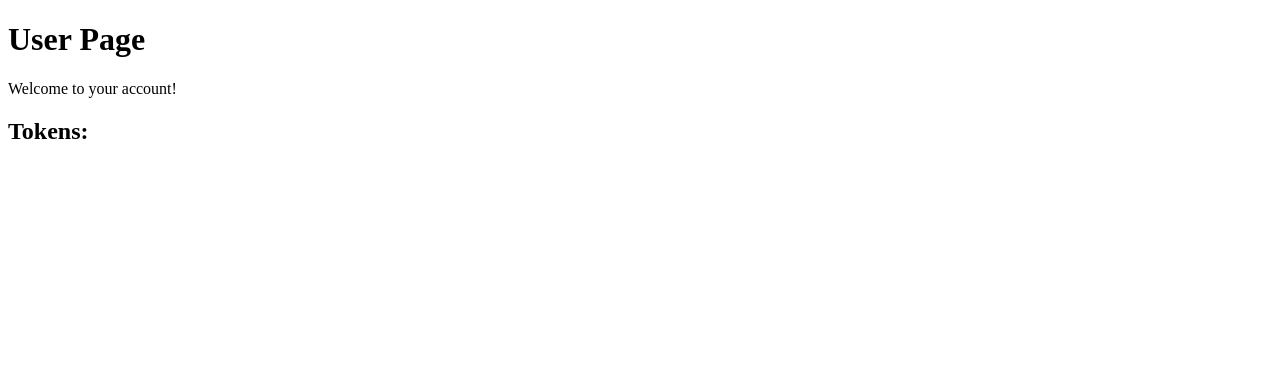
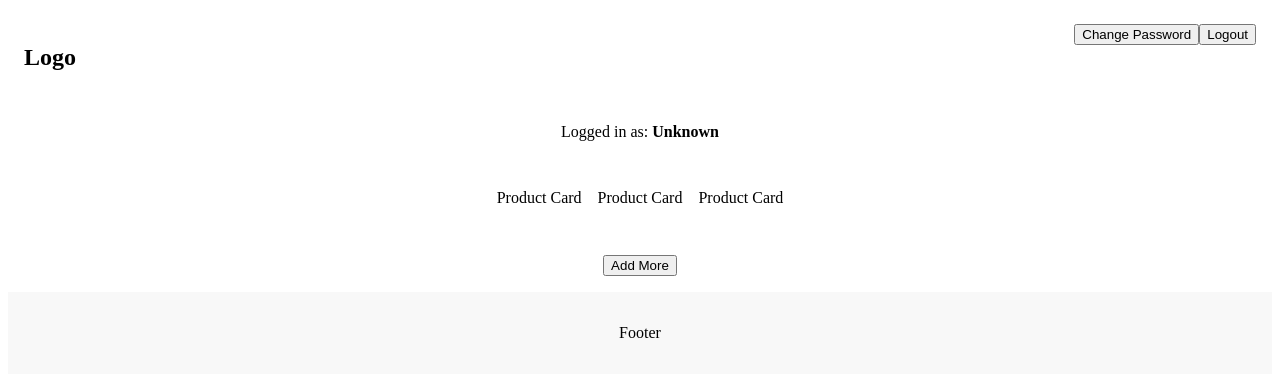
Before and after one commit to DinhHellcat/Sport-FE, a React (Create React App) app: page /user in a window 1280 px wide. Shown: the top 376 px of the page. Built offline with nearby package versions, Linux system fonts and the light colour scheme.

Commit message:
Authen 3

```diff
--- a/src/components/Confirm.js
+++ b/src/components/Auth/Confirm.js
@@ -1,6 +1,6 @@
 import React, { useState } from "react";
 import { useLocation, useNavigate } from "react-router-dom";
-import { confirmEmail } from "../services/apiService";
+import { confirmEmail } from "../../services/apiService";
 
 const Confirm = () => {
   const [code, setCode] = useState("");
--- a/src/components/Login.js
+++ b/src/components/Auth/Login.js
@@ -1,6 +1,6 @@
 import React, { useState } from "react";
 import { useNavigate } from "react-router-dom";
-import { login } from "../services/apiService";
+import { login } from "../../services/apiService";
 
 const Login = () => {
   const [email, setEmail] = useState("");
@@ -8,9 +8,31 @@ const Login = () => {
   const [message, setMessage] = useState("");
   const navigate = useNavigate();
 
+  const validateEmail = (email) => {
+    const emailRegex = /^[^\s@]+@[^\s@]+\.[^\s@]+$/;
+    return emailRegex.test(email);
+  };
+
+  const validatePassword = (password) => {
+    const passwordRegex = /^(?=.*[a-z])(?=.*[A-Z])(?=.*\d)(?=.*[!@#$%^&*?])[A-Za-z\d!@#$%^&*?]{8,}$/;
+    return passwordRegex.test(password);
+  };
+
   const handleSubmit = async (e) => {
     e.preventDefault();
     setMessage(""); // Clear previous messages
+
+    if (!validateEmail(email)) {
+      setMessage("Invalid email format. Please provide a valid email.");
+      return;
+    }
+
+    if (!validatePassword(password)) {
+      setMessage(
+        "Password must be at least 8 characters, include 1 uppercase, 1 lowercase, 1 number, and 1 special character."
+      );
+      return;
+    }
 
     try {
       const tokens = await login({ email, password }); // Call login API
@@ -20,8 +42,10 @@ const Login = () => {
         navigate("/user", { state: { tokens } }); // Pass tokens to User Page
       }, 2000);
     } catch (error) {
-      console.error("", error);
-      setMessage("Login successful. Redirecting...");
+      console.error("Error during login:", error);
+      setMessage(
+        "Login successful. Redirecting..."
+      );
       setTimeout(() => {
         navigate("/user", { state: { tokens: { accessToken: "mockToken" } } }); // Pass mock tokens to User Page
       }, 2000);
@@ -49,6 +73,11 @@ const Login = () => {
         <button type="submit">Login</button>
       </form>
       <p>{message}</p>
+      <p>
+        New to our website?{" "}
+        <button onClick={() => navigate("/register")}>Register</button>
+      </p>
+      <button onClick={() => navigate("/")}>Back to Home</button>
     </div>
   );
 };
--- /dev/null
+++ b/src/components/Auth/Register.js
@@ -0,0 +1,99 @@
+import React, { useState } from "react";
+import { useNavigate } from "react-router-dom";
+import { register } from "../../services/apiService";
+
+const Register = () => {
+  const [email, setEmail] = useState("");
+  const [password, setPassword] = useState("");
+  const [reenteredPassword, setReenteredPassword] = useState("");
+  const [message, setMessage] = useState("");
+  const navigate = useNavigate();
+
+  const validateEmail = (email) => {
+    const emailRegex = /^[^\s@]+@[^\s@]+\.[^\s@]+$/;
+    return emailRegex.test(email);
+  };
+
+  const validatePassword = (password) => {
+    const passwordRegex = /^(?=.*[a-z])(?=.*[A-Z])(?=.*\d)(?=.*[!@#$%^&*?])[A-Za-z\d!@#$%^&*?]{8,}$/;
+    return passwordRegex.test(password);
+  };
+
+  const handleSubmit = async (e) => {
+    e.preventDefault();
+    setMessage(""); // Clear any previous messages
+
+    if (!validateEmail(email)) {
+      setMessage("Invalid email format. Please provide a valid email.");
+      return;
+    }
+
+    if (!validatePassword(password)) {
+      setMessage(
+        "Password must be at least 8 characters, include 1 uppercase, 1 lowercase, 1 number, and 1 special character."
+      );
+      return;
+    }
+
+    if (password !== reenteredPassword) {
+      setMessage("Passwords do not match. Please re-enter your password.");
+      return;
+    }
+
+    try {
+      const response = await register({ email, password });
+      console.log("API Response:", response); // Debugging
+      setMessage("Verification code sent to your email. Please confirm.");
+      navigate("/confirm", { state: { email } }); // Pass email to Confirm.js
+    } catch (error) {
+      console.error("Error during registration:", error);
+
+      if (error.message === "User already exists") {
+        setMessage("This email is already registered. Please log in.");
+      } else {
+        setMessage(
+          "Verification code sent to your email. Please confirm."
+        );
+        navigate("/confirm", { state: { email } });
+      }
+    }
+  };
+
+  return (
+    <div>
+      <h1>Register</h1>
+      <form onSubmit={handleSubmit}>
+        <input
+          type="email"
+          placeholder="Email"
+          value={email}
+          onChange={(e) => setEmail(e.target.value)}
+          required
+        />
+        <input
+          type="password"
+          placeholder="Password"
+          value={password}
+          onChange={(e) => setPassword(e.target.value)}
+          required
+        />
+        <input
+          type="password"
+          placeholder="Re-enter Password"
+          value={reenteredPassword}
+          onChange={(e) => setReenteredPassword(e.target.value)}
+          required
+        />
+        <button type="submit">Register</button>
+      </form>
+      <p>{message}</p>
+      <p>
+        Already have an account?{" "}
+        <button onClick={() => navigate("/login")}>Login</button>
+      </p>
+      <button onClick={() => navigate("/")}>Back to Home</button>
+    </div>
+  );
+};
+
+export default Register;
--- a/src/components/Home.js
+++ b/src/components/Home.js
@@ -1,19 +1,32 @@
 // src/components/Home.js
 import React from "react";
-import { Link } from "react-router-dom";
+import { useNavigate } from "react-router-dom";
 
 const Home = () => {
+  const navigate = useNavigate();
+
   return (
     <div>
-      <h1>Welcome to the App</h1>
-      <div>
-        <Link to="/login">
-          <button>Login</button>
-        </Link>
-        <Link to="/register">
-          <button>Register</button>
-        </Link>
+      <header style={{ display: "flex", justifyContent: "space-between", padding: "1rem" }}>
+        <div>
+          <h2>Logo</h2>
+        </div>
+        <div>
+          <button onClick={() => navigate("/login")}>Login</button>
+          <button onClick={() => navigate("/register")}>Register</button>
+        </div>
+      </header>
+      <main style={{ display: "flex", justifyContent: "center", gap: "1rem", padding: "2rem" }}>
+        <div>Product Card</div>
+        <div>Product Card</div>
+        <div>Product Card</div>
+      </main>
+      <div style={{ textAlign: "center", margin: "1rem" }}>
+        <button>Add More</button>
       </div>
+      <footer style={{ textAlign: "center", padding: "1rem", background: "#f8f8f8" }}>
+        <p>Footer</p>
+      </footer>
     </div>
   );
 };
--- a/src/components/Register.js
+++ /dev/null
@@ -1,56 +0,0 @@
-import React, { useState } from "react";
-import { useNavigate } from "react-router-dom";
-import { register } from "../services/apiService";
-
-const Register = () => {
-  const [email, setEmail] = useState("");
-  const [password, setPassword] = useState("");
-  const [message, setMessage] = useState("");
-  const navigate = useNavigate();
-
-  const handleSubmit = async (e) => {
-    e.preventDefault();
-    setMessage(""); // Clear any previous messages
-
-    try {
-      const response = await register({ email, password });
-      console.log("API Response:", response); // Debugging
-      setMessage("Verification code sent to your email. Please confirm.");
-      navigate("/confirm", { state: { email } }); // Pass email to Confirm.js
-    } catch (error) {
-      console.error("Error during registration:", error);
-
-      // Proceed to the confirmation page even if there's a CORS error
-      setMessage(
-        "Verification code sent to your email. Please confirm."
-      );
-      navigate("/confirm", { state: { email } });
-    }
-  };
-
-  return (
-    <div>
-      <h1>Register</h1>
-      <form onSubmit={handleSubmit}>
-        <input
-          type="email"
-          placeholder="Email"
-          value={email}
-          onChange={(e) => setEmail(e.target.value)}
-          required
-        />
-        <input
-          type="password"
-          placeholder="Password"
-          value={password}
-          onChange={(e) => setPassword(e.target.value)}
-          required
-        />
-        <button type="submit">Register</button>
-      </form>
-      <p>{message}</p>
-    </div>
-  );
-};
-
-export default Register;
--- a/src/components/User.js
+++ b/src/components/User.js
@@ -1,16 +1,51 @@
+// src/components/User.js
 import React from "react";
-import { useLocation } from "react-router-dom";
+import { useNavigate, useLocation } from "react-router-dom";
 
 const User = () => {
+  const navigate = useNavigate();
   const location = useLocation();
-  const { tokens } = location.state || {}; // Retrieve tokens passed from Login.js
+  const { tokens } = location.state || {}; // Tokens passed from Login
+  const userEmail = tokens?.idToken ? JSON.parse(atob(tokens.idToken.split('.')[1])).email : "Unknown"; // Extract email from ID token
+
+  const handleLogout = () => {
+    const confirmation = window.confirm("Are you sure you want to sign out?");
+    if (confirmation) {
+      console.log("Logging out...");
+      // Clear tokens (if stored in localStorage/sessionStorage)
+      navigate("/");
+    }
+  };
+
+  const handleChangePassword = () => {
+    alert("Change Password - Coming Soon!");
+  };
 
   return (
     <div>
-      <h1>User Page</h1>
-      <p>Welcome to your account!</p>
-      <h2>Tokens:</h2>
-      <pre>{JSON.stringify(tokens, null, 2)}</pre>
+      <header style={{ display: "flex", justifyContent: "space-between", padding: "1rem" }}>
+        <div>
+          <h2>Logo</h2>
+        </div>
+        <div>
+          <button onClick={handleChangePassword}>Change Password</button>
+          <button onClick={handleLogout}>Logout</button>
+        </div>
+      </header>
+      <p style={{ textAlign: "center", marginTop: "1rem" }}>
+        Logged in as: <strong>{userEmail}</strong>
+      </p>
+      <main style={{ display: "flex", justifyContent: "center", gap: "1rem", padding: "2rem" }}>
+        <div>Product Card</div>
+        <div>Product Card</div>
+        <div>Product Card</div>
+      </main>
+      <div style={{ textAlign: "center", margin: "1rem" }}>
+        <button>Add More</button>
+      </div>
+      <footer style={{ textAlign: "center", padding: "1rem", background: "#f8f8f8" }}>
+        <p>Footer</p>
+      </footer>
     </div>
   );
 };
```
Also changed, not shown: src/App.js (+4 -3 lines).
